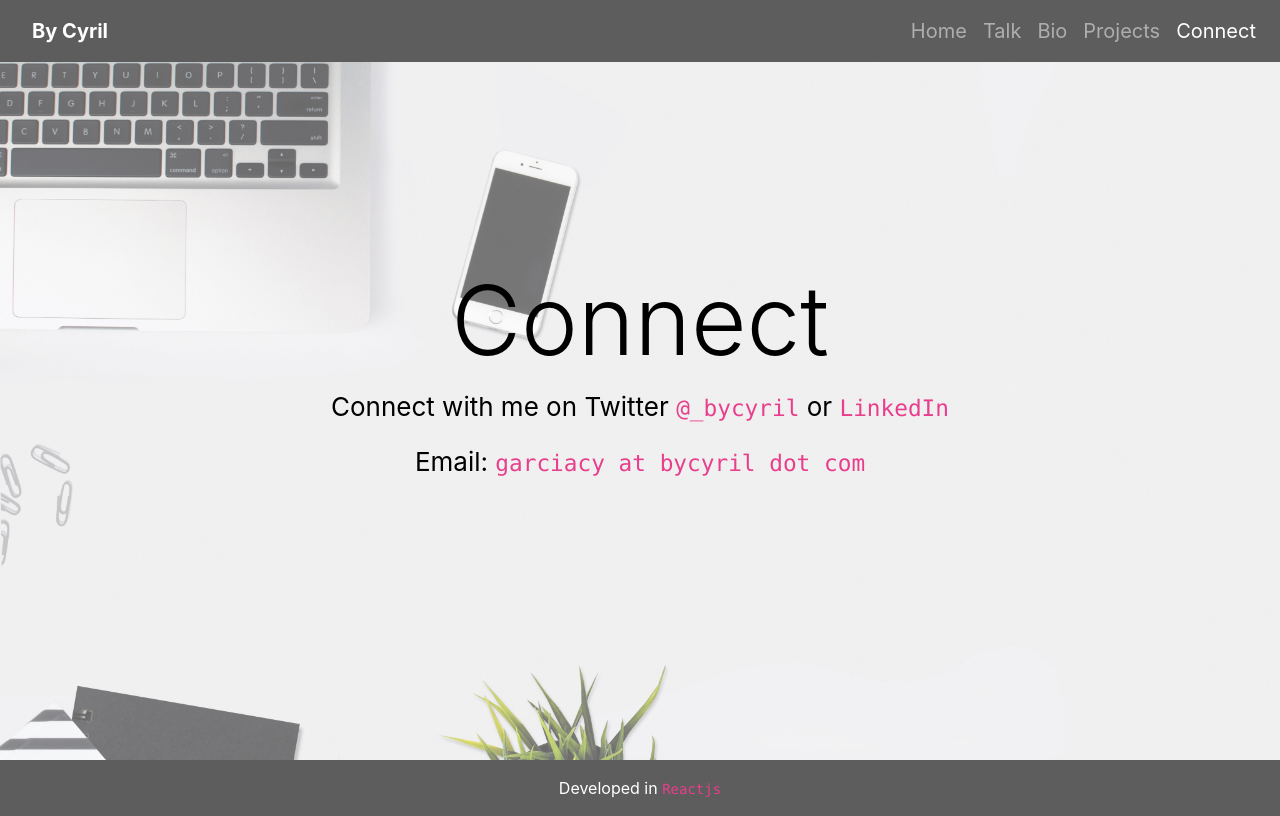
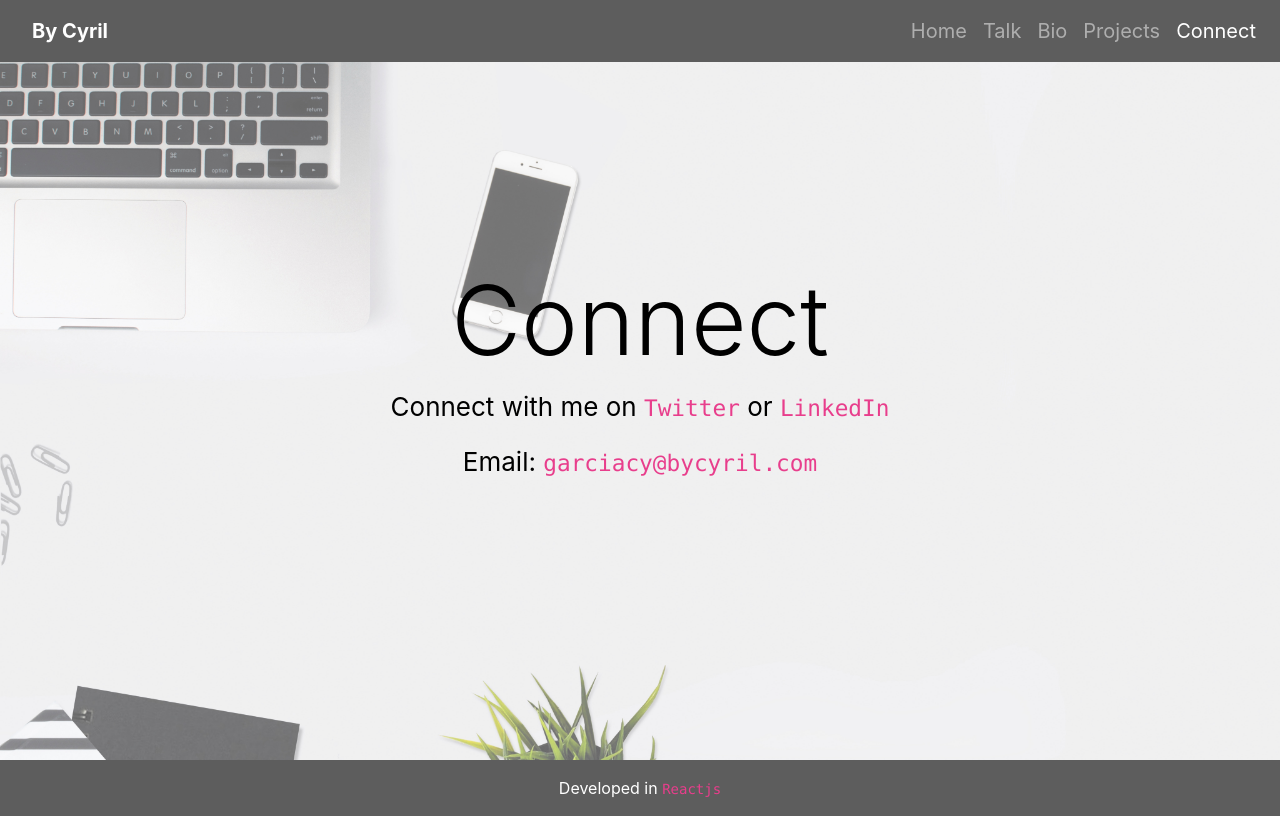
Before and after one commit to ByCyril/ByCyril, a React (Create React App) app in the folder public/: page /connect in a window 1280 px wide. Built offline with nearby package versions, Linux system fonts and the light colour scheme.

Commit message:
changed resume

```diff
--- a/public/src/comp/Connect.js
+++ b/public/src/comp/Connect.js
@@ -8,10 +8,10 @@ class Connect extends Component {
       <div className="App App-header">
         <h1 className="display-1">Connect</h1>
         <p>
-          Connect with me on Twitter{" "}
+          Connect with me on{" "}
           <code>
             <a className="styles" href="https://twitter.com/_bycyril">
-              @_bycyril
+              Twitter
             </a>
           </code>{" "}
           or{" "}
@@ -25,7 +25,7 @@ class Connect extends Component {
           </code>
         </p>
         <p>
-          Email: <code>garciacy at bycyril dot com</code>
+          Email: <code>garciacy@bycyril.com</code>
         </p>
       </div>
     );
```
Also changed, not shown: 1 other file (tests, documents, lock files or other folders).
